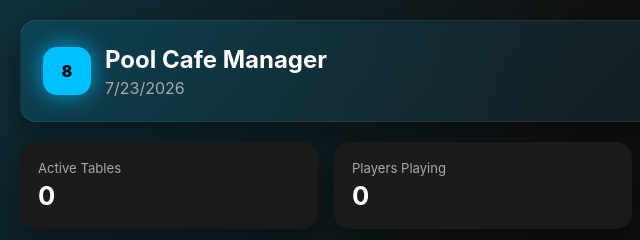
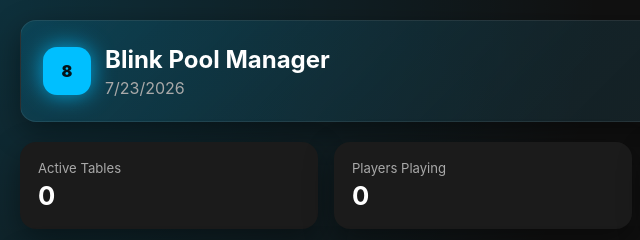
Before and after one commit to Ninthfyre/billingsys, a plain HTML site: page index.html in a window 1280 px wide. Shown: the top 240 px of the page, 0-640 px from the left. Drawn offline with Linux system fonts and the light colour scheme.

Commit message:
Update index.html

```diff
--- a/index.html
+++ b/index.html
@@ -12,7 +12,7 @@
       <div class="brand-wrap">
         <div class="logo">8</div>
         <div>
-          <h1>Pool Cafe Manager</h1>
+          <h1>Blink Pool Manager</h1>
           <p id="currentDate">--</p>
         </div>
       </div>
```
